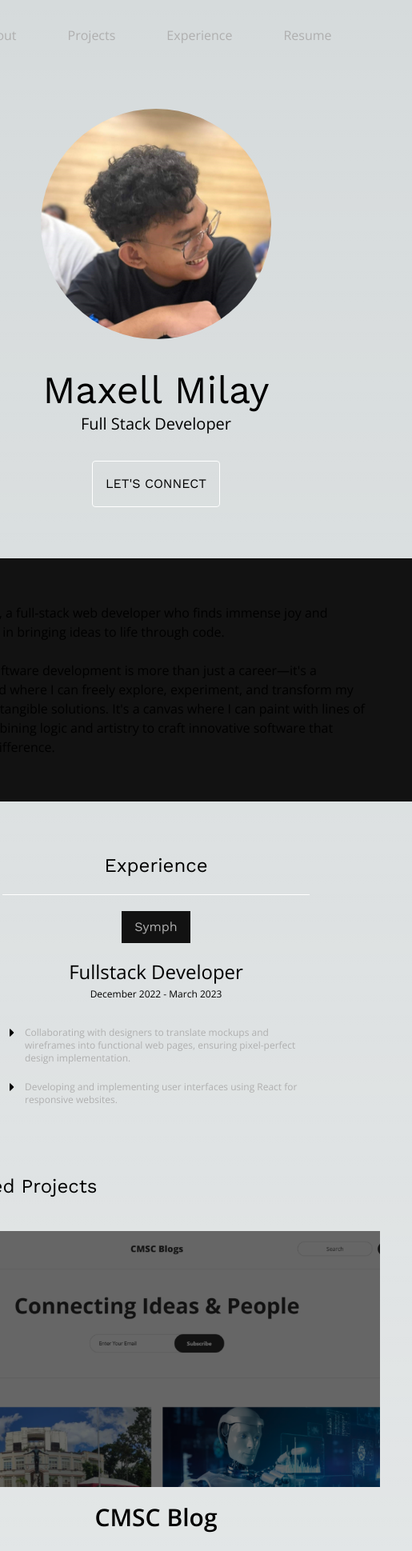
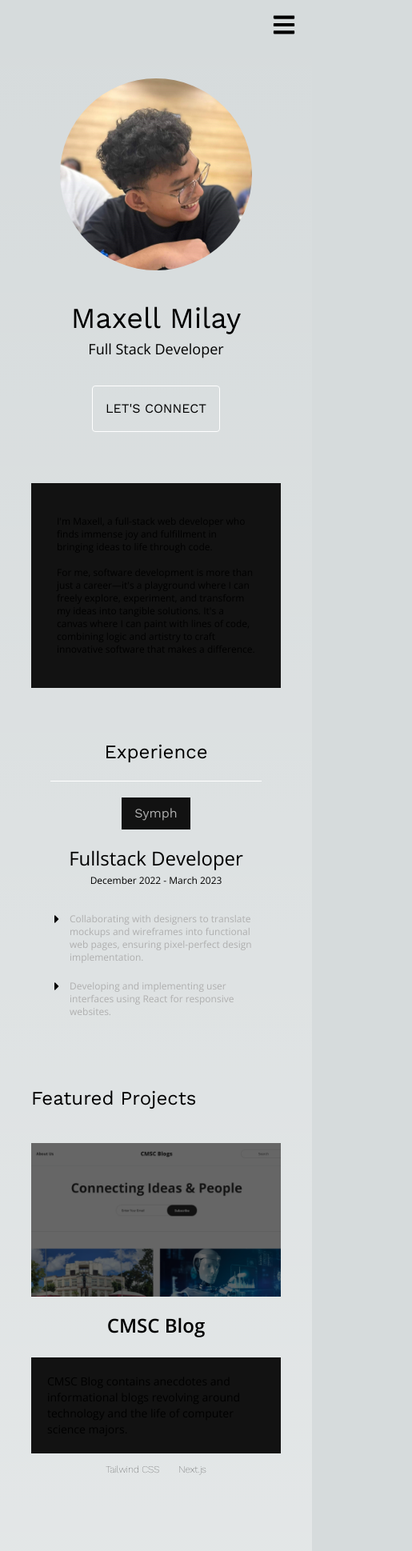
Before and after one commit to maxellmilay/personal-website-v2, a Next.js app: page / in a window 390 px wide. Shown: the top 1939 px of the page at 80% size, 515 px wide, since content can reach past the window. Built offline with nearby package versions, Linux system fonts and the light colour scheme.

Commit message:
[UI][Maxell] finalized mobile responsive design

```diff
--- a/src/components/About.tsx
+++ b/src/components/About.tsx
@@ -4,9 +4,11 @@ import { open } from '@/utils/font';
 
 function About() {
   return (
-    <div className="flex justify-center mb-16">
-      <div className="flex bg-[#121212] w-[40rem]">
-        <p className={`${open.className} font-thin px-12 py-14`}>
+    <div className="flex justify-center w-full md:w-auto mb-16">
+      <div className="flex bg-[#121212] w-full mx-[10%] md:mx-0 md:w-[40rem]">
+        <p
+          className={`${open.className} font-thin text-xs sm:text-base px-8 py-10 sm:px-12 sm:py-14`}
+        >
           I&apos;m Maxell, a full-stack web developer who finds immense joy and fulfillment in
           bringing ideas to life through code. <br />
           <br />
--- a/src/components/Experience.tsx
+++ b/src/components/Experience.tsx
@@ -32,7 +32,7 @@ function Experience() {
         </div>
 
         <div
-          className={`flex flex-col w-[24rem] md:ml-[1rem] items-center md:items-start ${open.className}`}
+          className={`flex flex-col md:ml-[1rem] items-center md:items-start ${open.className}`}
         >
           <p className="text-2xl mb-1">{currentExperience.position}</p>
           <p className="text-xs font-thin mb-8">
@@ -42,8 +42,9 @@ function Experience() {
             return (
               <div key={index} className="flex flex-row mb-5">
                 <FaCaretRight className="mr-2" />
-                <div></div>
-                <p className="flex w-[22rem] font-thin text-xs text-[#AFAFAF] leading-4">{data}</p>
+                <p className="flex w-[15rem] sm:w-[22rem] font-thin text-xs text-[#AFAFAF] leading-4">
+                  {data}
+                </p>
               </div>
             );
           })}
--- a/src/components/Featured.tsx
+++ b/src/components/Featured.tsx
@@ -5,29 +5,35 @@ import featured from '@/data/featured';
 
 function Featured() {
   return (
-    <div className="flex flex-col lg:w-[55rem] mb-16">
-      <p className={`${work.className} text-2xl mb-10`}>Featured Projects</p>
+    <div className="flex md:w-[55rem] flex-col mb-16">
+      <p className={`${work.className} text-2xl mb-10 mx-[10%] lg:mx-0`}>Featured Projects</p>
       {featured.map((data) => {
         return (
           <div
             className={`flex lg:flex-row flex-col items-center lg:items-start lg:justify-${data.align.image} mb-16`}
             key={data.id}
           >
-            <div className="relative w-[35rem] h-[20rem]">
+            <div className="relative w-[80%] md:w-[35rem] h-[12rem] sm:h-[20rem]">
               <Image src={data.imgURL} alt={data.name} fill className="object-cover" />
               <div className="w-full h-full bg-black opacity-60" />
             </div>
             <div
               className={`flex flex-col lg:absolute lg:w-[55rem] py-5 lg:py-0 lg:h-[20rem] items-center lg:items-${data.align.text} justify-center`}
             >
-              <p className={`${open.className} text-3xl font-semibold mb-8`}>{data.name}</p>
-              <p className={`bg-[#121212] w-[30rem] font-thin text-sm p-5 ${open.className}`}>
+              <p className={`${open.className} text-2xl sm:text-3xl font-semibold mb-6 sm:mb-8`}>
+                {data.name}
+              </p>
+              <p
+                className={`bg-[#121212] mx-[10%] md:mx-0 md:w-[30rem] font-thin text-sm p-5 ${open.className}`}
+              >
                 {data.description}
               </p>
-              <div className={`flex ${work.className} font-thin`}>
+              <div
+                className={`flex ${work.className} font-thin text-xs sm:text-base mx-[10%] sm:mx-0`}
+              >
                 {data.tech.map((value, index) => {
                   return (
-                    <p key={value} className="py-3 px-3">
+                    <p key={value} className="py-3 px-3 text-center">
                       {value}
                     </p>
                   );
--- a/src/components/Footer.tsx
+++ b/src/components/Footer.tsx
@@ -5,7 +5,9 @@ import { FaGithub, FaLinkedin, FaInstagram } from 'react-icons/fa';
 function Footer() {
   return (
     <div className={`flex flex-col items-center ${work.className} mb-16`}>
-      <p className="font-medium mb-1">Designed and Developed by Maxell Milay</p>
+      <p className="font-medium mb-1 mx-[15%] text-center">
+        Designed and Developed by Maxell Milay
+      </p>
       <p className="font-extralight text-xs mb-2">milaymaxell@gmail.com</p>
       <div className="flex">
         <a href="https://github.com/maxellmilay">
--- a/src/components/Landing.tsx
+++ b/src/components/Landing.tsx
@@ -4,13 +4,15 @@ import { work, open } from '@/utils/font';
 
 function Landing() {
   return (
-    <div className="flex lg:flex-row flex-col justify-center mb-16 mt-12">
-      <div className="relative w-72 h-72 mb-10 lg:mb-0 lg:mr-10">
+    <div className="flex lg:flex-row flex-col justify-center items-center mb-16 mt-9 sm:mt-12">
+      <div className="relative w-60 h-60 sm:w-72 sm:h-72 mb-10 lg:mb-0 lg:mr-10">
         <Image src="/images/milay.jpeg" alt="Profile" fill className="object-cover rounded-[50%]" />
       </div>
       <div className="flex flex-col items-center lg:items-start justify-center">
-        <h1 className={`${work.className} text-5xl mb-1`}>Maxell Milay</h1>
-        <h2 className={`${open.className} text-xl font-thin mb-8`}>Full Stack Developer</h2>
+        <h1 className={`${work.className} text-4xl sm:text-5xl mb-1`}>Maxell Milay</h1>
+        <h2 className={`${open.className} text-lg sm:text-xl font-thin mb-8`}>
+          Full Stack Developer
+        </h2>
         <button
           className={`${work.className} p-4 border border-solid border-white rounded hover:bg-white hover:text-black`}
         >
--- a/src/components/Navbar.tsx
+++ b/src/components/Navbar.tsx
@@ -1,13 +1,30 @@
+'use client';
+
 import React from 'react';
 import { open } from '@/utils/font';
+import useScreen from '@/hooks/useScreen';
+import { FaBars } from 'react-icons/fa';
 
 function Navbar() {
+  const [windowSize] = useScreen();
   return (
-    <div className={`flex ${open.className} font-thin my-5 justify-center lg:justify-end lg:px-16`}>
-      <button className="px-8 py-3 text-[#AFAFAF] hover:text-white">About</button>
-      <button className="px-8 py-3 text-[#AFAFAF] hover:text-white">Projects</button>
-      <button className="px-8 py-3 text-[#AFAFAF] hover:text-white">Experience</button>
-      <button className="px-8 py-3 text-[#AFAFAF] hover:text-white">Resume</button>
+    <div>
+      {windowSize > 640 ? (
+        <div
+          className={`flex ${open.className} font-thin my-5 justify-center lg:justify-end lg:px-16`}
+        >
+          <button className="px-8 py-3 text-[#AFAFAF] hover:text-white">About</button>
+          <button className="px-8 py-3 text-[#AFAFAF] hover:text-white">Projects</button>
+          <button className="px-8 py-3 text-[#AFAFAF] hover:text-white">Experience</button>
+          <button className="px-8 py-3 text-[#AFAFAF] hover:text-white">Resume</button>
+        </div>
+      ) : (
+        <div className="flex justify-end py-4 px-5">
+          <button>
+            <FaBars className="text-3xl" />
+          </button>
+        </div>
+      )}
     </div>
   );
 }
```
